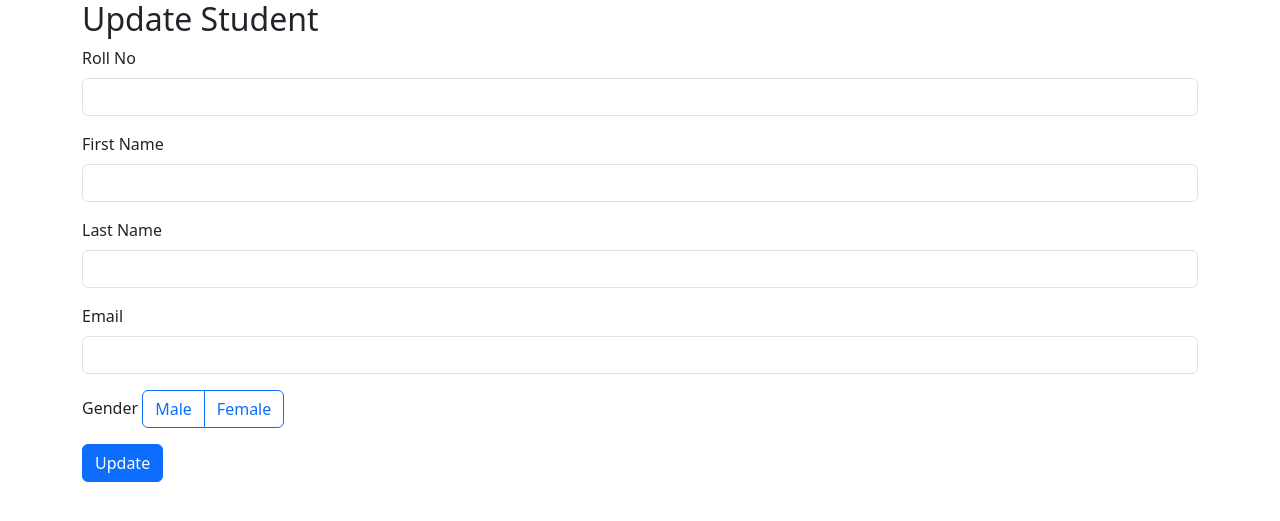
After one commit to Hemlata-tricera/Django, a Django app: template apps/third_app/templates/update.html in a window 1280 px wide. The commit adds this page. Shown: the top 521 px of the page. Run offline with Django 5.2, Linux system fonts and the light colour scheme; the template is opened without the code that fills it, so the values that code supplies are empty.

Commit message:
Add update operation

```diff
--- a/apps/third_app/templates/student.html
+++ b/apps/third_app/templates/student.html
@@ -56,7 +56,7 @@
         <td>{{ student.enroll_date}}</td>
         <td>{{ student.email}}</td>
         <td>{{ student.gender}}</td>
-        <td><a href="add">Edit</a></td>
+        <td><a href="update/{{ student.rollno }}">Edit</a></td>
         <td><a href="delete">Delete</a></td>
 
       </tr>
@@ -66,6 +66,7 @@
 </table>
 
 
-
+<script src="https://cdn.jsdelivr.net/npm/@popperjs/core@2.11.8/dist/umd/popper.min.js" integrity="sha384-I7E8VVD/ismYTF4hNIPjVp/Zjvgyol6VFvRkX/vR+Vc4jQkC+hVqc2pM8ODewa9r" crossorigin="anonymous"></script>
+<script src="https://cdn.jsdelivr.net/npm/bootstrap@5.3.3/dist/js/bootstrap.min.js" integrity="sha384-0pUGZvbkm6XF6gxjEnlmuGrJXVbNuzT9qBBavbLwCsOGabYfZo0T0to5eqruptLy" crossorigin="anonymous"></script>
 </body>
 </html>
--- /dev/null
+++ b/apps/third_app/templates/update.html
@@ -0,0 +1,47 @@
+<!DOCTYPE html>
+<html lang="en">
+<head>
+    <meta charset="UTF-8">
+    <title>Update Student</title>
+    <link href="https://cdn.jsdelivr.net/npm/bootstrap@5.3.3/dist/css/bootstrap.min.css" rel="stylesheet" integrity="sha384-QWTKZyjpPEjISv5WaRU9OFeRpok6YctnYmDr5pNlyT2bRjXh0JMhjY6hW+ALEwIH" crossorigin="anonymous">
+</head>
+<body>
+    <div class="container">
+        <h2>Update Student</h2>
+        <form method="POST" action="{% url 'updaterecord' student.rollno %}">
+            {% csrf_token %}
+            <div class="mb-3">
+                <label for="rollno" class="form-label">Roll No</label>
+                <input type="text" class="form-control" id="rollno" name="rollno" value="{{ student.rollno }}" readonly>
+            </div>
+
+            <div class="mb-3">
+                <label for="fname" class="form-label">First Name</label>
+                <input type="text" class="form-control" id="fname" name="fname" value="{{ student.fname }}">
+            </div>
+
+            <div class="mb-3">
+                <label for="lname" class="form-label">Last Name</label>
+                <input type="text" class="form-control" id="lname" name="lname" value="{{ student.lname }}">
+            </div>
+
+            <div class="mb-3">
+                <label for="email" class="form-label">Email</label>
+                <input type="email" class="form-control" id="email" name="email" value="{{ student.email }}">
+            </div>
+
+            <div class="mb-3">
+                <label for="gender" class="form-label">Gender</label>
+                <div class="btn-group" role="group" aria-label="Basic radio toggle button group">
+                    <input type="radio" class="btn-check" name="gender" id="male" value="male" {% if student.gender == 'male' %}checked{% endif %}>
+                    <label class="btn btn-outline-primary" for="male">Male</label>
+                    <input type="radio" class="btn-check" name="gender" id="female" value="female" {% if student.gender == 'female' %}checked{% endif %}>
+                    <label class="btn btn-outline-primary" for="female">Female</label>
+                </div>
+            </div>
+
+            <button type="submit" class="btn btn-primary">Update</button>
+        </form>
+    </div>
+</body>
+</html>
--- a/apps/third_app/urls.py
+++ b/apps/third_app/urls.py
@@ -3,11 +3,9 @@ from django.urls import path
 from . import views
 
 urlpatterns = [
-
-    path('stud', views.student_detail, name='all_students'),
-    path('add', views.add_student, ),
-    path('delete', views.add_student, ),
-    path('edit', views.add_student, ),
-
-
+    path('stud', views.student_detail, name='all_students'),  # View all students
+    path('add', views.add_student, name='add_student'),  # Add new student
+    path('delete', views.add_student, name='delete_student'),  # Delete student
+    path('update/<int:rollno>/', views.update, name='update'),  # Update student details form
+    path('updaterecord/<int:rollno>/', views.updaterecord, name='updaterecord'),  # Process student update
 ]
```
Also changed, not shown: apps/third_app/views.py (+60 -3 lines).
